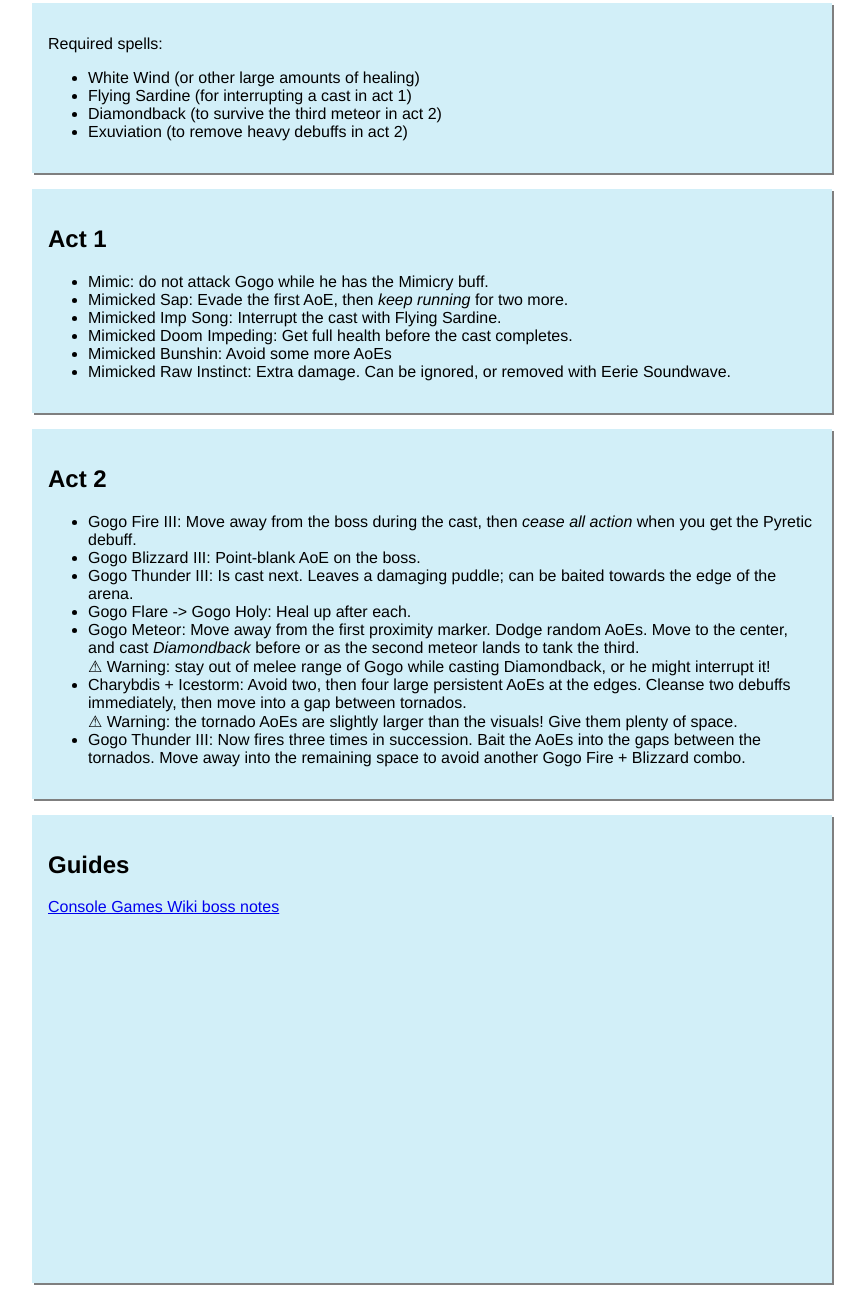
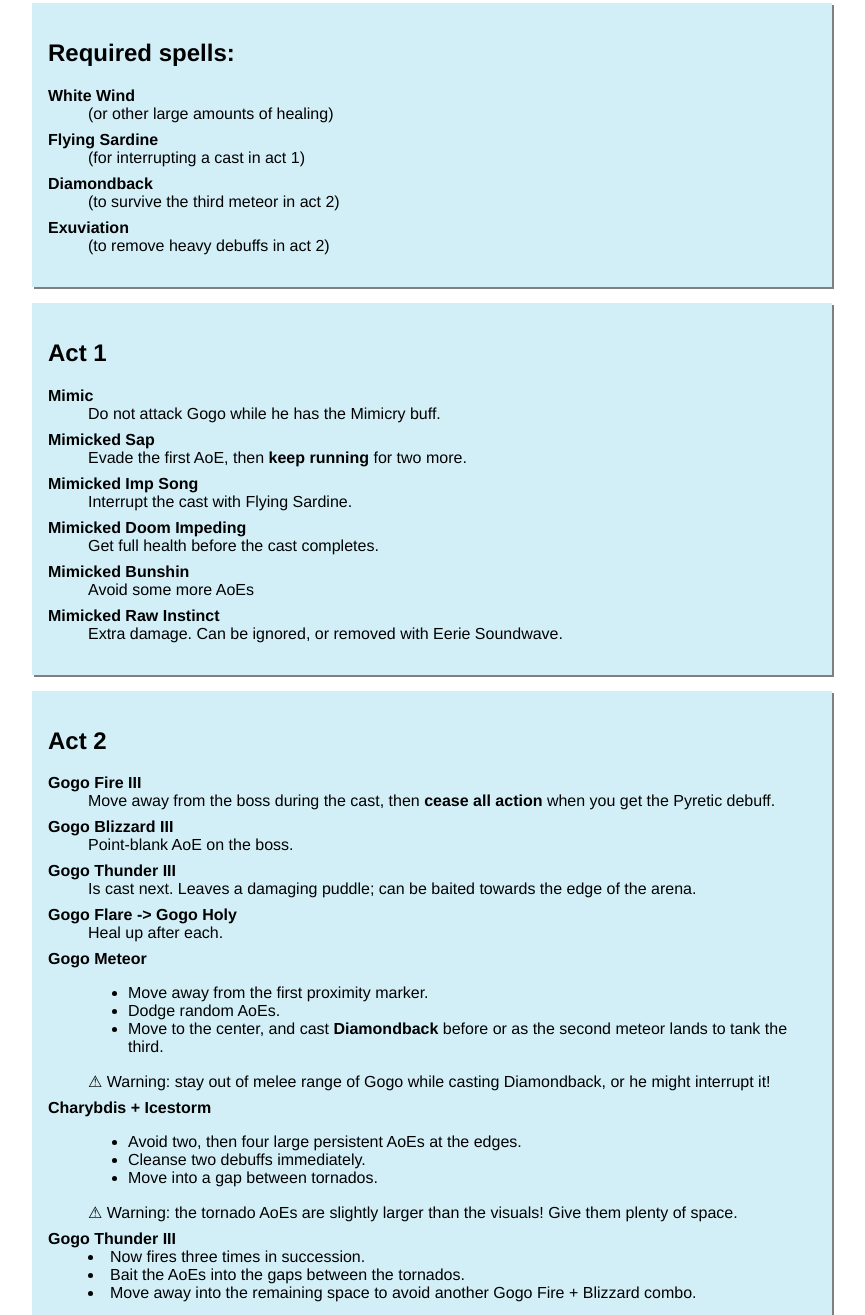
Before and after one commit to nyctef/tldrboss, a plain HTML site: page shb/tmc/anything-gogos.html in a window 1280 px wide. Shown: the part 5-1320 px from the top of the page, without its empty margins (208-1073 px from the left). Drawn offline with Linux system fonts and the light colour scheme.

Commit message:
use definition lists for some better formatting

```diff
--- a/shb/tmc/anything-gogos.html
+++ b/shb/tmc/anything-gogos.html
@@ -9,69 +9,90 @@
   <body>
     <page-container>
       <page-block>
-        <p>Required spells:</p>
-        <ul>
-          <li>White Wind (or other large amounts of healing)</li>
-          <li>Flying Sardine (for interrupting a cast in act 1)</li>
-          <li>Diamondback (to survive the third meteor in act 2)</li>
-          <li>Exuviation (to remove heavy debuffs in act 2)</li>
-        </ul>
+        <h2>Required spells:</h2>
+        <dl>
+          <dt>White Wind</dt>
+          <dd>(or other large amounts of healing)</dd>
+          <dt>Flying Sardine</dt>
+          <dd>(for interrupting a cast in act 1)</dd>
+          <dt>Diamondback</dt>
+          <dd>(to survive the third meteor in act 2)</dd>
+          <dt>Exuviation</dt>
+          <dd>(to remove heavy debuffs in act 2)</dd>
+        </dl>
       </page-block>
 
       <page-block>
         <h2>Act 1</h2>
-        <ul>
-          <li>Mimic: do not attack Gogo while he has the Mimicry buff.</li>
-          <li>
-            Mimicked Sap: Evade the first AoE, then <em>keep running</em> for
-            two more.
-          </li>
-          <li>Mimicked Imp Song: Interrupt the cast with Flying Sardine.</li>
-          <li>
-            Mimicked Doom Impeding: Get full health before the cast completes.
-          </li>
-          <li>Mimicked Bunshin: Avoid some more AoEs</li>
-          <li>
-            Mimicked Raw Instinct: Extra damage. Can be ignored, or removed with
-            Eerie Soundwave.
-          </li>
-        </ul>
+        <dl>
+          <dt>Mimic</dt>
+          <dd>Do not attack Gogo while he has the Mimicry buff.</dd>
+          <dt>Mimicked Sap</dt>
+          <dd>Evade the first AoE, then <em>keep running</em> for two more.</dd>
+          <dt>Mimicked Imp Song</dt>
+          <dd>Interrupt the cast with Flying Sardine.</dd>
+          <dt>Mimicked Doom Impeding</dt>
+          <dd>Get full health before the cast completes.</dd>
+          <dt>Mimicked Bunshin</dt>
+          <dd>Avoid some more AoEs</dd>
+          <dt>Mimicked Raw Instinct</dt>
+          <dd>
+            Extra damage. Can be ignored, or removed with Eerie Soundwave.
+          </dd>
+        </dl>
       </page-block>
 
       <page-block>
         <h2>Act 2</h2>
-        <ul>
-          <li>
-            Gogo Fire III: Move away from the boss during the cast, then
+        <dl>
+          <dt>Gogo Fire III</dt>
+          <dd>
+            Move away from the boss during the cast, then
             <em>cease all action</em> when you get the Pyretic debuff.
-          </li>
-          <li>Gogo Blizzard III: Point-blank AoE on the boss.</li>
-          <li>
-            Gogo Thunder III: Is cast next. Leaves a damaging puddle; can be
-            baited towards the edge of the arena.
-          </li>
-          <li>Gogo Flare -> Gogo Holy: Heal up after each.</li>
-          <li>
-            Gogo Meteor: Move away from the first proximity marker. Dodge random
-            AoEs. Move to the center, and cast
-            <em>Diamondback</em> before or as the second meteor lands to tank
-            the third.<br />
+          </dd>
+          <dt>Gogo Blizzard III</dt>
+          <dd>Point-blank AoE on the boss.</dd>
+          <dt>Gogo Thunder III</dt>
+          <dd>
+            Is cast next. Leaves a damaging puddle; can be baited towards the
+            edge of the arena.
+          </dd>
+          <dt>Gogo Flare -> Gogo Holy</dt>
+          <dd>Heal up after each.</dd>
+          <dt>Gogo Meteor</dt>
+          <dd>
+            <ul>
+              <li>Move away from the first proximity marker.</li>
+              <li>Dodge random AoEs.</li>
+              <li>
+                Move to the center, and cast
+                <em>Diamondback</em>
+                before or as the second meteor lands to tank the third.<br />
+              </li>
+            </ul>
             ⚠ Warning: stay out of melee range of Gogo while casting
             Diamondback, or he might interrupt it!
-          </li>
-          <li>
-            Charybdis + Icestorm: Avoid two, then four large persistent AoEs at
-            the edges. Cleanse two debuffs immediately, then move into a gap
-            between tornados. <br />
+          </dd>
+          <dt>Charybdis + Icestorm</dt>
+          <dd>
+            <ul>
+              <li>Avoid two, then four large persistent AoEs at the edges.</li>
+              <li>Cleanse two debuffs immediately.</li>
+              <li>Move into a gap between tornados.</li>
+            </ul>
             ⚠ Warning: the tornado AoEs are slightly larger than the visuals!
             Give them plenty of space.
-          </li>
-          <li>
-            Gogo Thunder III: Now fires three times in succession. Bait the AoEs
-            into the gaps between the tornados. Move away into the remaining
-            space to avoid another Gogo Fire + Blizzard combo.
-          </li>
-        </ul>
+          </dd>
+          <dt>Gogo Thunder III</dt>
+          <dd>
+            <li>Now fires three times in succession.</li>
+            <li>Bait the AoEs into the gaps between the tornados.</li>
+            <li>
+              Move away into the remaining space to avoid another Gogo Fire +
+              Blizzard combo.
+            </li>
+          </dd>
+        </dl>
       </page-block>
 
       <page-block>
--- a/style.css
+++ b/style.css
@@ -5,3 +5,15 @@ body {
         Arial,
         sans-serif;
 }
+
+dt {
+    font-weight: bold;
+}
+dd {
+    margin-bottom: 0.5em;
+}
+
+em {
+    font-style: normal;
+    font-weight: bold;
+}
```
